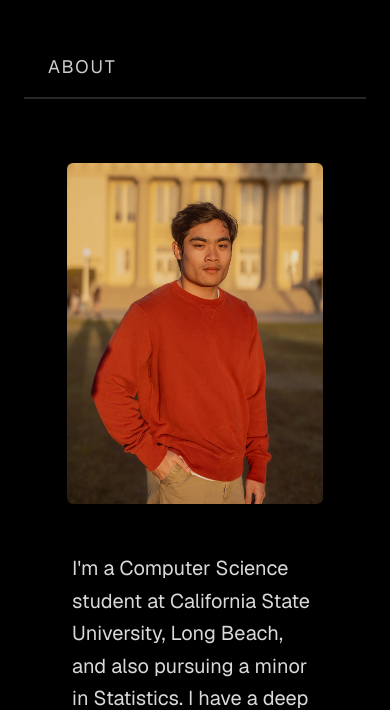
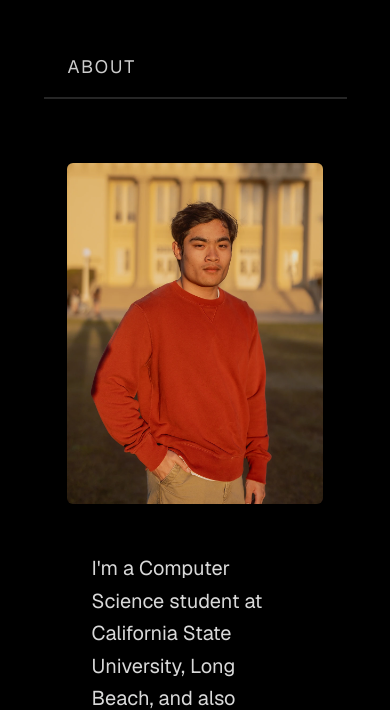
Before and after one commit to Detims/portfolio-real, a React (Vite) app: page /#home in a window 390 px wide. Shown: the part 839-1549 px from the top of the page. Built offline with nearby package versions, Linux system fonts and the light colour scheme.

Commit message:
Add footer

```diff
--- /dev/null
+++ b/src/components/footer.tsx
@@ -0,0 +1,7 @@
+export default function Footer() {
+    return (
+        <footer className="flex justify-center items-center py-4 font-normal text-sm md:text-lg text-white/40 border-t">
+            <p><small>© 2026 Nhan Nguyen</small></p>
+        </footer>
+    )
+}
--- a/src/pages/portfolio.tsx
+++ b/src/pages/portfolio.tsx
@@ -1,13 +1,15 @@
+import Footer from "../components/footer";
 import { About } from "./about";
 import { Home } from "./home";
 import { Projects } from "./projects";
 
 export function Portfolio() {
     return (
-        <>
+        <div className="mx-auto max-w-[90%]">
             <Home />
             <About />
             <Projects />
-        </>
+            <Footer />
+        </div>
     );
 }
```
